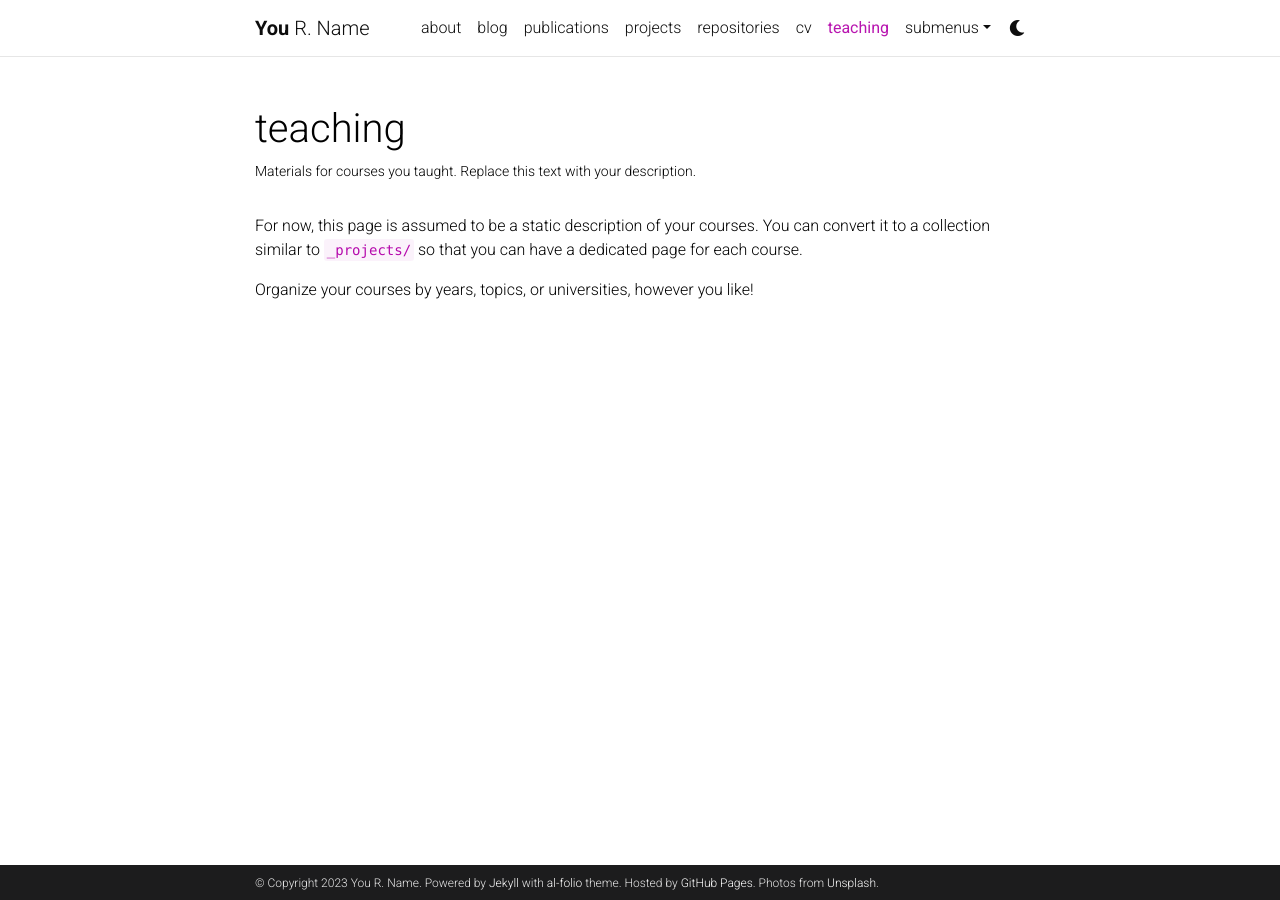
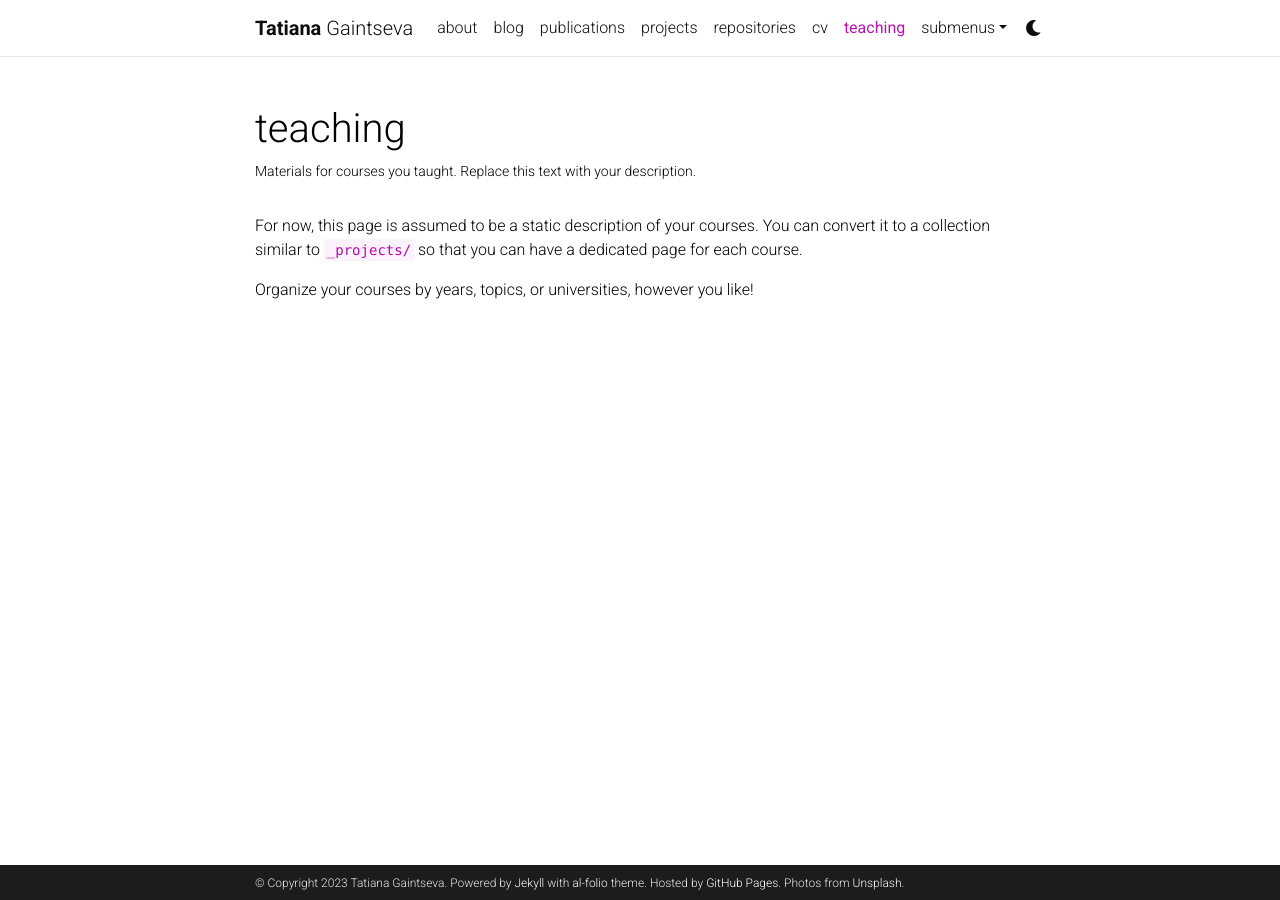
Before and after one commit to Atmyre/atmyre.github.io, a Jekyll site: the page built from _pages/teaching.md, in a window 1280 px wide. Built offline with Jekyll 4.4.1, drawn with Linux system fonts in a browser that asks for light colours; comment, search, counter and statistics services are not loaded; a style sheet for code colours, icons or effects is not loaded.

Commit message:
Update _config.yml

```diff
--- a/_config.yml
+++ b/_config.yml
@@ -3,10 +3,10 @@
 # -----------------------------------------------------------------------------
 
 title: blank # the website title (if blank, full name will be used instead)
-first_name: You
-middle_name: R.
-last_name: Name
-email: you@example.com
+first_name: Tatiana
+middle_name:
+last_name: Gaintseva
+email: t.gaintseva@qmul.ac.uk
 description: > # the ">" symbol means to ignore newlines until "footer_text:"
   A simple, whitespace theme for academics. Based on [*folio](https://github.com/bogoli/-folio) design.
 footer_text: >
```
